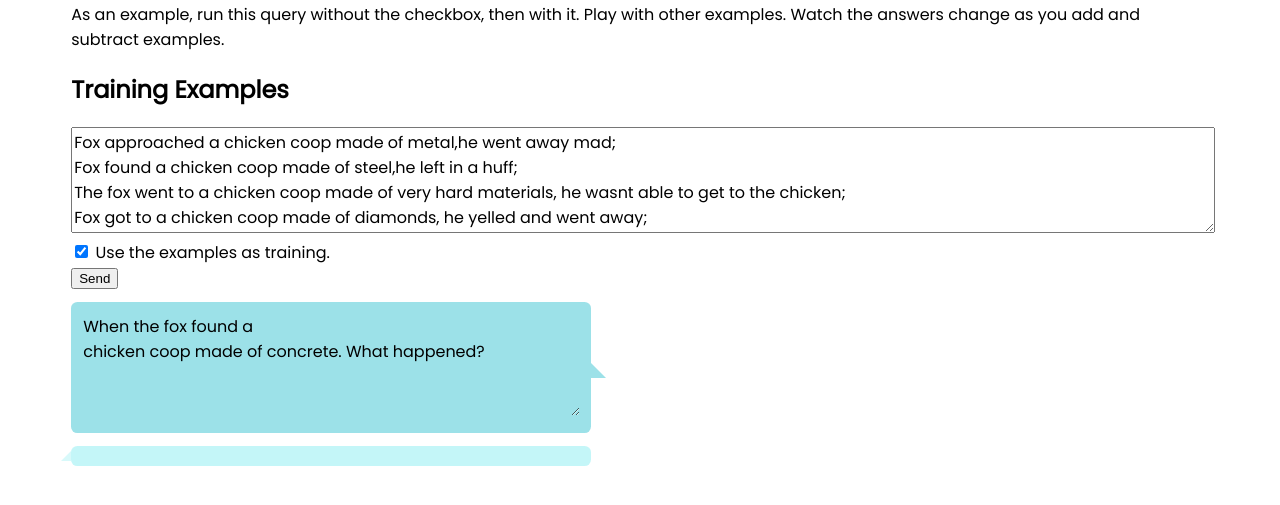
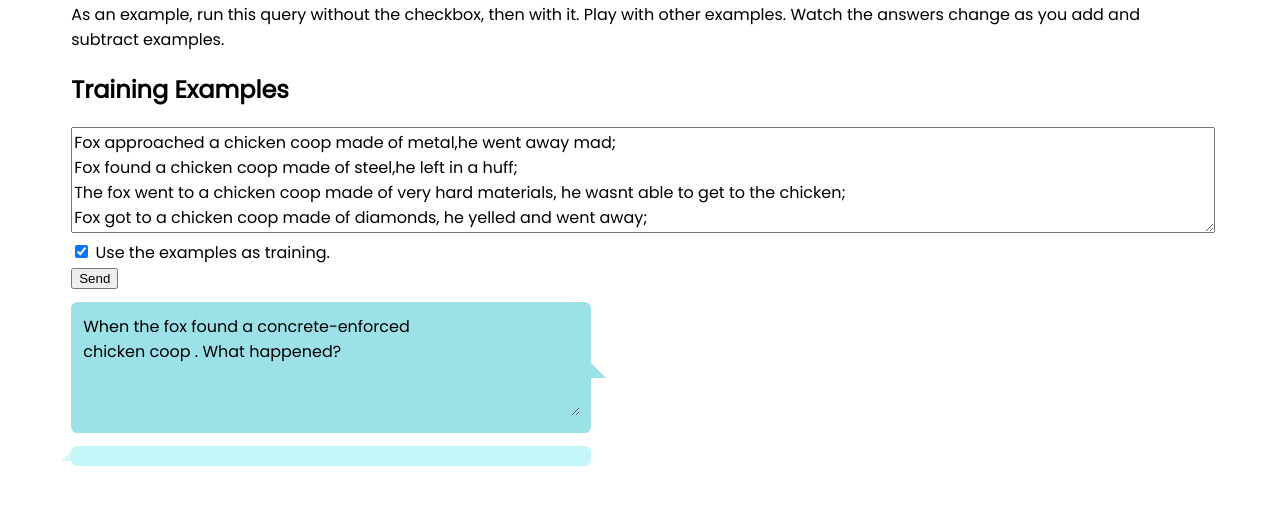
Before and after one commit to lesliepound/openai-api-examples-node, a website: page public/fewshot.html in a window 1280 px wide. Shown: the part 89-594 px from the top of the page. Drawn offline with Linux system fonts and the light colour scheme.

```diff
--- a/public/fewshot.html
+++ b/public/fewshot.html
@@ -41,14 +41,14 @@
 
     <br>
     <input id="voiceId" type="checkbox" checked style="display:inline-block"> Use the examples as training.
-    <br><button id="send-button">Send</button>
+    <br>
+    <button id="send-button">Send</button>
 
     <div class="rightBubble">
 <textarea id="input-text" placeholder="Question / Prompt Here">
-When the fox found a
-chicken coop made of concrete. What happened?</textarea>
+When the fox found a concrete-enforced
+chicken coop . What happened?</textarea>
     </div>
-
 
 
     <!--textarea type="text" id="generatedText"></textarea-->
@@ -79,11 +79,10 @@
                 })
 
 
-
                 const results = await response.json();
-                const outputText = document.querySelector(".outputText");
+                const outputText = document.querySelector(".outputText" );
                 outputText.style.visibility = "visible"
-                outputText.textContent = results;
+                outputText.textContent =  results;
 
             } catch (error) {
                 console.error(error);
--- a/src/modules/chat.js
+++ b/src/modules/chat.js
@@ -13,7 +13,7 @@
          model: "gpt-3.5-turbo",  //gpt-4, gpt-4-turbo-preview
     });
 
-    //console.log(completion.choices[0].message.content);
+    console.log(completion.choices);
     const results = completion.choices[0].message.content
     return results;
 }
```
Also changed, not shown: app.js (+5 -3 lines), public/visual.html (+0 -1 lines).
